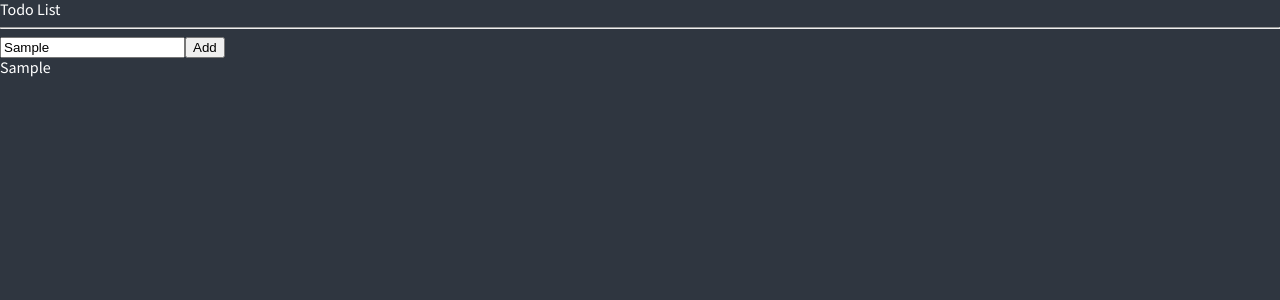
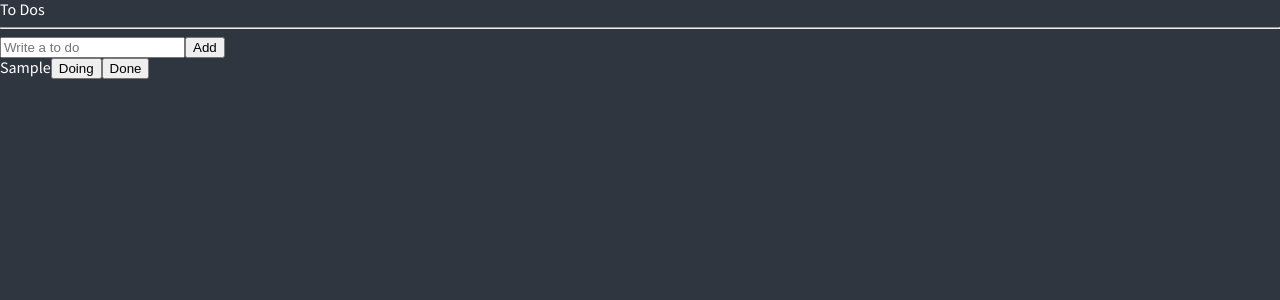
Before and after one commit to seung-gumon/react-master-class, a React (Create React App) app: page /todo-list in a window 1280 px wide. Both pictures are taken after typing "Sample" into the empty fields and a click on the button "Add". Shown: the top 300 px of the page. Built offline with nearby package versions, Linux system fonts and the light colour scheme.

Commit message:
keep going TodoList

```diff
--- a/src/Router.tsx
+++ b/src/Router.tsx
@@ -1,7 +1,7 @@
 import { BrowserRouter, Switch, Route } from "react-router-dom";
 import Coins from "./routes/Coins";
 import Coin from "./routes/Coin";
-import TodoList from "./TodoList";
+import TodoList from "./components/TodoList";
 
 function Router() {
   return (
--- a/src/TodoList.tsx
+++ /dev/null
@@ -1,58 +0,0 @@
-import React, { useState } from "react";
-import { useForm } from "react-hook-form";
-import {
-  atom,
-  useRecoilState,
-  useRecoilValue,
-  useSetRecoilState,
-} from "recoil";
-
-interface IForm {
-  todo: string;
-}
-
-interface ITodo {
-  text: string;
-  category: "DONE" | "DOING" | "TODO";
-  id: number;
-}
-
-const todoState = atom<ITodo[]>({
-  key: "todo",
-  default: [],
-});
-
-const TodoList = () => {
-  const [todos, setTodos] = useRecoilState(todoState);
-  const { register, watch, handleSubmit } = useForm();
-
-  const handleValid = (data: IForm) => {
-    setTodos((oldTodos) => [
-      { id: Date.now(), text: data.todo, category: "TODO" },
-      ...oldTodos,
-    ]);
-  };
-
-  console.log(todos);
-
-  return (
-    <div>
-      <h1>Todo List</h1>
-      <hr />
-      <form onSubmit={handleSubmit(handleValid)}>
-        <input
-          {...register("todo", { required: "뭐라도 적으셔야합니다 !" })}
-          placeholder="할일을 쓰시오~"
-        />
-        <button>Add</button>
-      </form>
-      <ul>
-        {todos.map((todo: ITodo) => (
-          <li key={todo.id}>{todo.text}</li>
-        ))}
-      </ul>
-    </div>
-  );
-};
-
-export default TodoList;
--- a/src/atoms.ts
+++ b/src/atoms.ts
@@ -1,6 +1,18 @@
 import { atom } from "recoil";
+
+export interface IToDo {
+  text: string;
+  id: number;
+  category: "TO_DO" | "DOING" | "DONE";
+}
 
 export const isDarkAtom = atom({
   key: "isDark",
   default: true,
 });
+
+
+export const toDoState = atom<IToDo[]>({
+  key: "toDo",
+  default: [],
+});
--- /dev/null
+++ b/src/components/CreateToDo.tsx
@@ -0,0 +1,34 @@
+import {useForm} from "react-hook-form";
+import {useRecoilState} from "recoil";
+import {toDoState} from "../atoms";
+
+
+export interface IForm {
+    toDo: string;
+}
+
+
+function CreateTodo() {
+    const [toDos, setToDos] = useRecoilState(toDoState);
+    const {register, handleSubmit, setValue} = useForm<IForm>();
+    const handleValid = ({toDo}: IForm) => {
+        setToDos((oldToDos) => [
+            {text: toDo, id: Date.now(), category: "TO_DO"},
+            ...oldToDos,
+        ]);
+        setValue("toDo", "");
+    };
+    return (
+        <form onSubmit={handleSubmit(handleValid)}>
+            <input
+                {...register("toDo", {
+                    required: "Please write a To Do",
+                })}
+                placeholder="Write a to do"
+            />
+            <button>Add</button>
+        </form>
+    )
+}
+
+export default CreateTodo
--- /dev/null
+++ b/src/components/Todo.tsx
@@ -0,0 +1,31 @@
+import {IToDo, toDoState} from "../atoms";
+import {useSetRecoilState} from "recoil";
+
+function ToDo({text, category, id}: IToDo) {
+
+    const setToDos = useSetRecoilState(toDoState)
+
+    const onClick = (newCategory: IToDo["category"]) => {
+        setToDos((oldToDos => {
+            const targetIndex = oldToDos.findIndex(toDo => toDo.id === id);
+            const newToDo = {text, id, category: newCategory}
+            return [
+                ...oldToDos.slice(0, targetIndex),
+                newToDo,
+                ...oldToDos.slice(targetIndex + 1)
+            ]
+        }))
+    }
+
+    return (
+        <li>
+            <span>{text}</span>
+            {category !== "DOING" && <button onClick={() => onClick("DOING")}>Doing</button>}
+            {category !== "TO_DO" && <button onClick={() => onClick("TO_DO")}>To Do</button>}
+            {category !== "DONE" && <button onClick={() => onClick("DONE")}>Done</button>}
+        </li>
+    )
+
+}
+
+export default ToDo
--- /dev/null
+++ b/src/components/TodoList.tsx
@@ -0,0 +1,23 @@
+import {useRecoilValue} from "recoil";
+import CreateTodo from "./CreateToDo";
+import {toDoState} from "../atoms";
+import ToDo from "./Todo";
+
+
+function ToDoList() {
+    const toDos = useRecoilValue(toDoState);
+    return (
+        <div>
+            <h1>To Dos</h1>
+            <hr/>
+            <CreateTodo/>
+            <ul>
+                {toDos.map((toDo) => (
+                    <ToDo key={toDo.id} {...toDo} />
+                ))}
+            </ul>
+        </div>
+    );
+}
+
+export default ToDoList;
```
